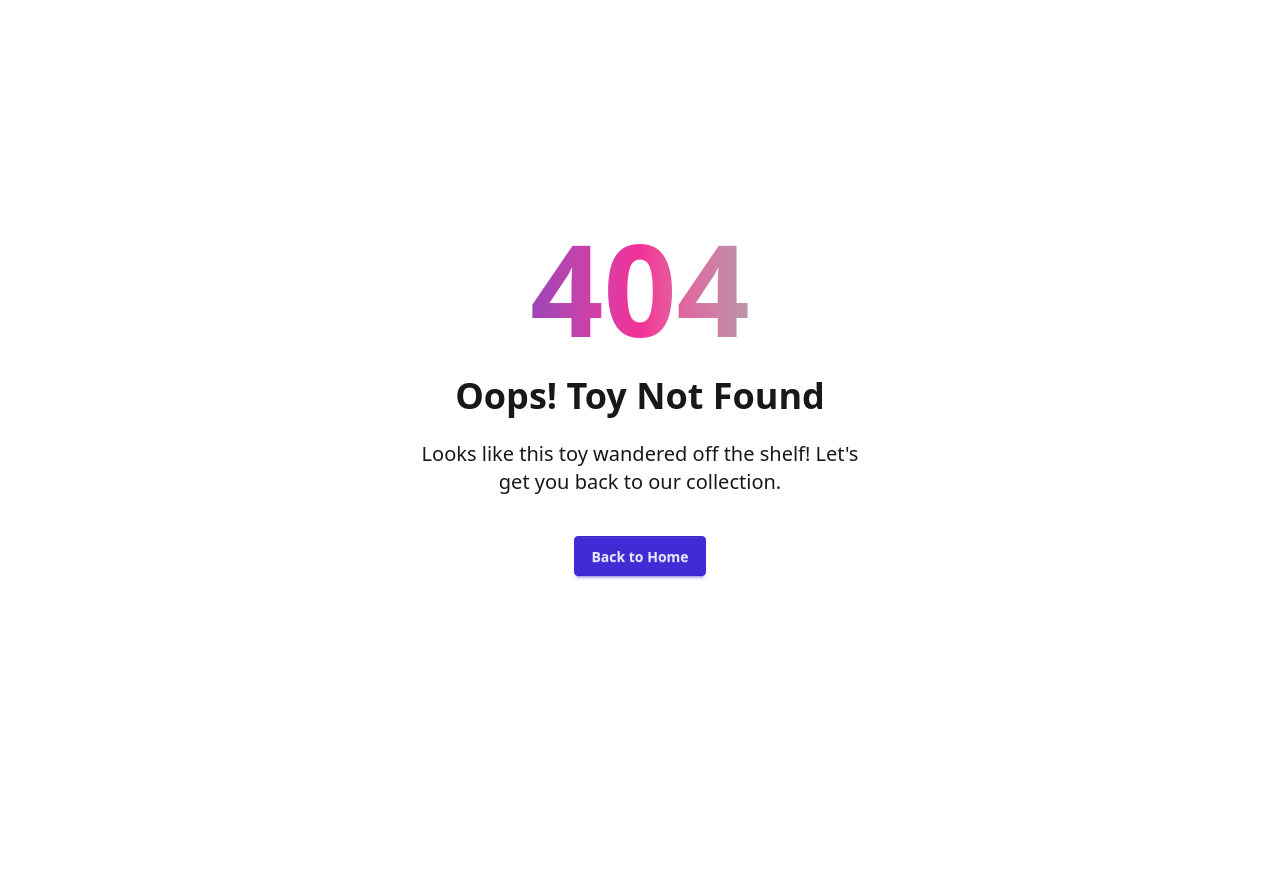
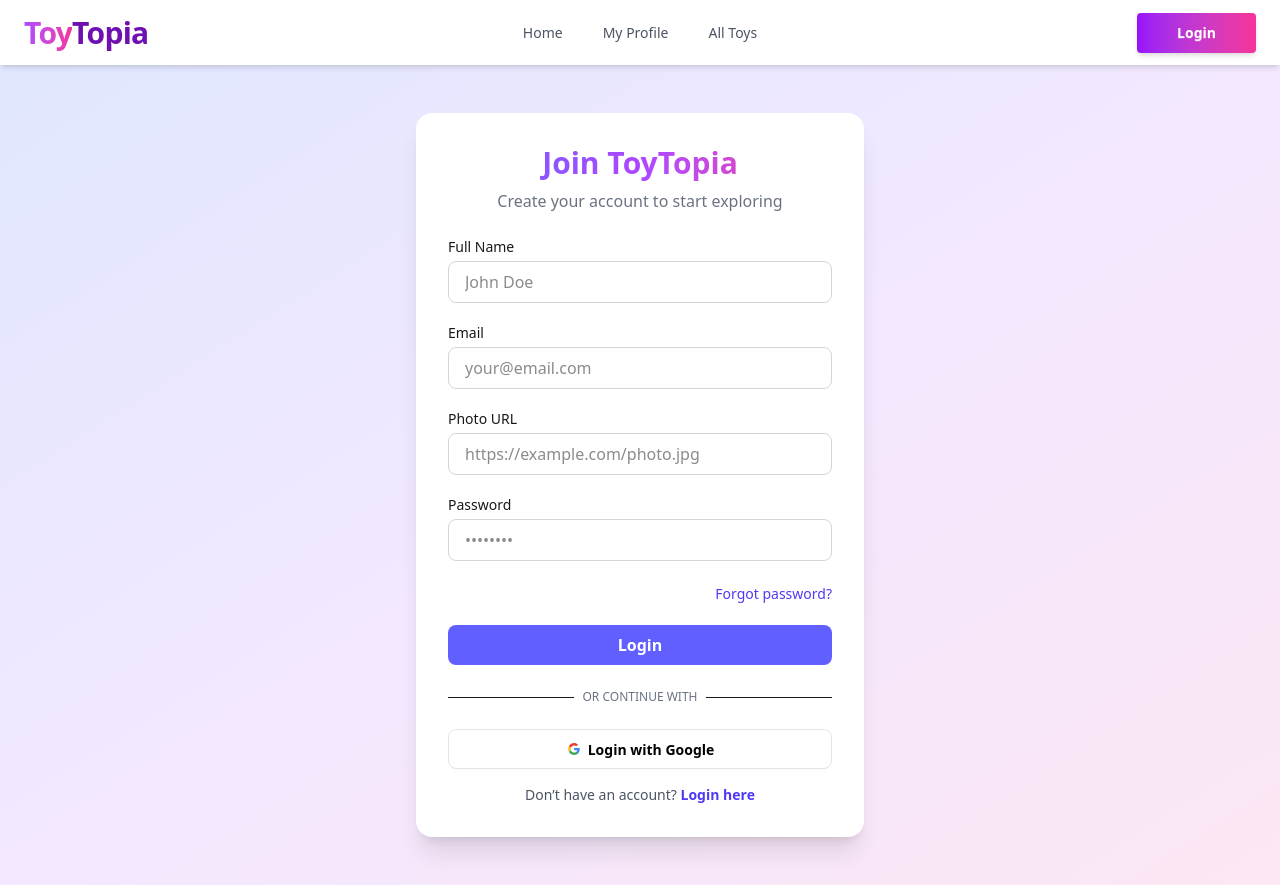
Before and after one commit to sagor280/assignment-9-toytopia, a React (Vite) app: page /auth/register in a window 1280 px wide. Before the commit this address had no page. Before the commit the page ends 800 px from the top, so only its background shows below. Built offline with nearby package versions, Linux system fonts and the light colour scheme.

Commit message:
login & register form done

```diff
--- a/src/Component/Home.jsx
+++ b/src/Component/Home.jsx
@@ -12,8 +12,8 @@ const Home = () => {
       const popularToys = toys.slice(0, 6);
 
   return (
-    <div className="bg-[#f8f5ef]">
-  <section className="mt-5 p-10">
+    <div className="bg-[#f8f5ef] min-h-screen  ">
+  <section className=" p-10">
       <Hero></Hero>
   </section>
      {/* Features Section */}
--- a/src/Component/Navber.css
+++ b/src/Component/Navber.css
@@ -1,4 +1,15 @@
-.menu a.active{
-    text-decoration: underline;
-    background-color: aquamarine;
+.nav-link {
+  font-weight: 500;
+  color: #4b5563; /* neutral gray */
+  transition: all 0.3s ease;
 }
+
+.nav-link:hover {
+  color: #9333ea; /* purple hover */
+}
+
+.nav-link.active {
+  color: #ec4899; /* pink active */
+  border-bottom: 2px solid #ec4899;
+  padding-bottom: 2px;
+}
--- a/src/Component/Navber.jsx
+++ b/src/Component/Navber.jsx
@@ -1,24 +1,32 @@
 import React from 'react';
-import { NavLink } from 'react-router';
+
 import './Navber.css';
+import { Link, NavLink } from 'react-router';
 
 const Navbar = () => {
   const links = (
     <>
-      <li><NavLink to="/">Home</NavLink></li>
-      <li><NavLink to="/profile">My Profile</NavLink></li>
-      <li><NavLink to="/toys">AllToys</NavLink></li>
+      <li>
+        <NavLink to="/" className="nav-link">Home</NavLink>
+      </li>
+      <li>
+        <NavLink to="/profile" className="nav-link">My Profile</NavLink>
+      </li>
+      <li>
+        <NavLink to="/toys" className="nav-link">All Toys</NavLink>
+      </li>
     </>
   );
 
   return (
-    <div className="navbar `bg-gradient-to-br` from-primary/10 via-secondary/10 to-accent/10">
+    <div className="navbar bg-base-100 px-6 shadow-md sticky top-0 z-50">
       {/* Left - Logo */}
       <div className="navbar-start">
+        {/* Mobile menu */}
         <div className="dropdown">
           <div tabIndex={0} role="button" className="btn btn-ghost lg:hidden">
             <svg xmlns="http://www.w3.org/2000/svg"
-              className="h-5 w-5" fill="none"
+              className="h-6 w-6" fill="none"
               viewBox="0 0 24 24"
               stroke="currentColor">
               <path strokeLinecap="round"
@@ -28,30 +36,35 @@ const Navbar = () => {
             </svg>
           </div>
           <ul tabIndex={-1}
-            className="menu menu-sm dropdown-content bg-base-100 rounded-box z-1 mt-3 w-52 p-2 shadow">
+            className="menu menu-sm dropdown-content bg-base-100 rounded-box mt-3 w-52 p-4 shadow-lg">
             {links}
           </ul>
         </div>
 
         {/* Logo */}
-        <NavLink to="/" className="text-xl font-bold">
-          <span className="bg-gradient-to-r from-purple-500 to-pink-500 text-transparent bg-clip-text">Toy</span>
-          <span className="text-purple-800">Topia</span>
+        <NavLink to="/" className="flex items-center gap-1">
+          <h1 className="text-3xl font-extrabold tracking-tight">
+            <span className="bg-gradient-to-r from-purple-500 to-pink-500 text-transparent bg-clip-text">Toy</span>
+            <span className="text-purple-800">Topia</span>
+          </h1>
         </NavLink>
       </div>
 
       {/* Center - Links */}
       <div className="navbar-center hidden lg:flex">
-        <ul className="menu menu-horizontal px-1 space-x-3">
+        <ul className="menu menu-horizontal px-1 space-x-4">
           {links}
         </ul>
       </div>
 
       {/* Right - Button */}
       <div className="navbar-end">
-        <NavLink to="/login" className="btn btn-sm bg-neutral text-white font-semibold hover:bg-neutral-focus">
+        <Link
+          to="/auth/login"
+          className="btn px-10 bg-gradient-to-r from-purple-600 to-pink-500 border-none text-white font-semibold hover:scale-105 transition-transform duration-200 shadow-md"
+        >
           Login
-        </NavLink>
+        </Link>
       </div>
     </div>
   );
--- /dev/null
+++ b/src/LayOut/AuthLayout.jsx
@@ -0,0 +1,18 @@
+import React from 'react';
+import Navbar from '../Component/Navber';
+import { Outlet } from 'react-router';
+
+const AuthLayout = () => {
+    return (
+        <div className='min-h-screen bg-gradient-to-br from-primary/10 via-secondary/10 to-accent/10'>
+             <header>
+            <Navbar></Navbar>
+        </header>
+        <main className=''>
+            <Outlet></Outlet>
+        </main>
+        </div>
+    );
+};
+
+export default AuthLayout;
--- a/src/LayOut/HomeLayOut.jsx
+++ b/src/LayOut/HomeLayOut.jsx
@@ -2,8 +2,7 @@ import React from 'react';
 import { Outlet } from 'react-router';
 import Navber from '../Component/Navber';
 import Footer from '../Component/Footer';
-import HeroSection from '../Component/Hero';
-import Hero from '../Component/Hero';
+
 
 
 const HomeLayOut = () => {
@@ -11,7 +10,7 @@ const HomeLayOut = () => {
         <div className=' '>
             <Navber></Navber>
 
-            <main  className="min-h-[80vh] bg-gradient-to-br from-primary/10 via-secondary/10 to-accent/10 ">
+            <main  className="min-h-screen bg-gradient-to-br from-primary/10 via-secondary/10 to-accent/10 ">
             <Outlet></Outlet>
             </main>
             <Footer/>
--- /dev/null
+++ b/src/Page/Login.jsx
@@ -0,0 +1,85 @@
+import React from 'react';
+import { Link } from 'react-router';
+
+
+const Login = () => {
+    return (
+         <div className="min-h-screen flex items-center justify-center bg-gradient-to-br from-indigo-100 via-purple-100 to-pink-100 py-12 px-4">
+      <div className="bg-white shadow-xl rounded-2xl w-full max-w-md p-8">
+        <h2 className="text-3xl font-bold text-center bg-gradient-to-r from-indigo-500 via-purple-500 to-pink-500 bg-clip-text text-transparent">
+          Welcome Back
+        </h2>
+        <p className="text-center text-gray-500 mt-2">
+          Login to access your ToyTopia account
+        </p>
+
+        <form className="space-y-5 mt-6">
+          <div>
+            <label htmlFor="email" className="block text-sm font-medium mb-1">
+              Email
+            </label>
+            <input
+              id="email"
+              type="email"
+              placeholder="your@email.com"
+              className="w-full px-4 py-2 border border-gray-300 rounded-lg focus:ring-2 focus:ring-indigo-400 outline-none"
+              required
+            />
+          </div>
+
+          <div>
+            <label htmlFor="password" className="block text-sm font-medium mb-1">
+              Password
+            </label>
+            <input
+              id="password"
+              type="password"
+              placeholder="••••••••"
+              className="w-full px-4 py-2 border border-gray-300 rounded-lg focus:ring-2 focus:ring-indigo-400 outline-none"
+              required
+            />
+          </div>
+
+          <div className="text-right">
+            <a
+              href="#"
+              className="text-sm text-indigo-600 hover:underline"
+            >
+              Forgot password?
+            </a>
+          </div>
+
+          <button
+            type="submit"
+            className="w-full bg-indigo-500 hover:bg-indigo-600 text-white py-2 rounded-lg font-semibold transition-all"
+          >
+            Login
+          </button>
+        </form>
+
+        <div className="relative my-6">
+          <div className="absolute inset-0 flex items-center">
+            <span className="w-full border-t"></span>
+          </div>
+          <div className="relative flex justify-center text-xs uppercase">
+            <span className="bg-white px-2 text-gray-500">Or continue with</span>
+          </div>
+        </div>
+
+      <button className="btn w-full  rounded-lg  bg-white hover:bg-[#e01476] text-black border-[#e5e5e5]">
+   <svg aria-label="Google logo" width="16" height="16" xmlns="http://www.w3.org/2000/svg" viewBox="0 0 512 512"><g><path d="m0 0H512V512H0" fill="#fff"></path><path fill="#34a853" d="M153 292c30 82 118 95 171 60h62v48A192 192 0 0190 341"></path><path fill="#4285f4" d="m386 400a140 175 0 0053-179H260v74h102q-7 37-38 57"></path><path fill="#fbbc02" d="m90 341a208 200 0 010-171l63 49q-12 37 0 73"></path><path fill="#ea4335" d="m153 219c22-69 116-109 179-50l55-54c-78-75-230-72-297 55"></path></g></svg>
+   Login with Google
+  </button>
+
+        <p className="text-center text-sm text-gray-600 mt-4">
+          Don’t have an account?{" "}
+          <Link  to="/auth/register" className="text-indigo-600 font-semibold hover:underline">
+            Register here
+          </Link>
+        </p>
+      </div>
+    </div>
+    );
+};
+
+export default Login;
--- /dev/null
+++ b/src/Page/Register.jsx
@@ -0,0 +1,111 @@
+import React from 'react';
+import { Link } from 'react-router';
+
+const Register = () => {
+    return (
+        <div className="min-h-screen flex items-center justify-center bg-gradient-to-br from-indigo-100 via-purple-100 to-pink-100 py-12 px-4">
+      <div className="bg-white shadow-xl rounded-2xl w-full max-w-md p-8">
+        <h2 className="text-3xl font-bold text-center bg-gradient-to-r from-indigo-500 via-purple-500 to-pink-500 bg-clip-text text-transparent">
+          Join ToyTopia
+        </h2>
+        <p className="text-center text-gray-500 mt-2">
+         Create your account to start exploring
+        </p>
+
+        <form className="space-y-5 mt-6">
+            {/* name */}
+          <div>
+            <label htmlFor="name" className="block text-sm font-medium mb-1">
+              Full Name
+            </label>
+            <input
+
+              type="name"
+              placeholder="John Doe"
+              className="w-full px-4 py-2 border border-gray-300 rounded-lg focus:ring-2 focus:ring-indigo-400 outline-none"
+              required
+            />
+          </div>
+                {/* email */}
+          <div>
+            <label htmlFor="email" className="block text-sm font-medium mb-1">
+              Email
+            </label>
+            <input
+              id="email"
+              type="email"
+              placeholder="your@email.com"
+              className="w-full px-4 py-2 border border-gray-300 rounded-lg focus:ring-2 focus:ring-indigo-400 outline-none"
+              required
+            />
+          </div>
+                {/* Photo url */}
+          <div>
+            <label htmlFor="photo URL" className="block text-sm font-medium mb-1">
+             Photo URL
+            </label>
+            <input
+
+              type="url"
+              placeholder="https://example.com/photo.jpg"
+              className="w-full px-4 py-2 border border-gray-300 rounded-lg focus:ring-2 focus:ring-indigo-400 outline-none"
+              required
+            />
+          </div>
+
+          <div>
+            <label htmlFor="password" className="block text-sm font-medium mb-1">
+              Password
+            </label>
+            <input
+              id="password"
+              type="password"
+              placeholder="••••••••"
+              className="w-full px-4 py-2 border border-gray-300 rounded-lg focus:ring-2 focus:ring-indigo-400 outline-none"
+              required
+            />
+          </div>
+
+          <div className="text-right">
+            <a
+              href="#"
+              className="text-sm text-indigo-600 hover:underline"
+            >
+              Forgot password?
+            </a>
+          </div>
+
+          <button
+            type="submit"
+            className="w-full bg-indigo-500 hover:bg-indigo-600 text-white py-2 rounded-lg font-semibold transition-all"
+          >
+            Login
+          </button>
+        </form>
+
+        <div className="relative my-6">
+          <div className="absolute inset-0 flex items-center">
+            <span className="w-full border-t"></span>
+          </div>
+          <div className="relative flex justify-center text-xs uppercase">
+            <span className="bg-white px-2 text-gray-500">Or continue with</span>
+          </div>
+        </div>
+
+      <button className="btn w-full  rounded-lg  bg-white hover:bg-[#e01476] text-black border-[#e5e5e5]">
+   <svg aria-label="Google logo" width="16" height="16" xmlns="http://www.w3.org/2000/svg" viewBox="0 0 512 512"><g><path d="m0 0H512V512H0" fill="#fff"></path><path fill="#34a853" d="M153 292c30 82 118 95 171 60h62v48A192 192 0 0190 341"></path><path fill="#4285f4" d="m386 400a140 175 0 0053-179H260v74h102q-7 37-38 57"></path><path fill="#fbbc02" d="m90 341a208 200 0 010-171l63 49q-12 37 0 73"></path><path fill="#ea4335" d="m153 219c22-69 116-109 179-50l55-54c-78-75-230-72-297 55"></path></g></svg>
+   Login with Google
+  </button>
+
+        <p className="text-center text-sm text-gray-600 mt-4">
+          Don’t have an account?{" "}
+          <Link to="/auth/login" className="text-indigo-600 font-semibold hover:underline">
+            Login here
+          </Link>
+        </p>
+      </div>
+    </div>
+    );
+};
+
+export default Register;
```
Also changed, not shown: src/Routs/Router.jsx (+14 -1 lines).
